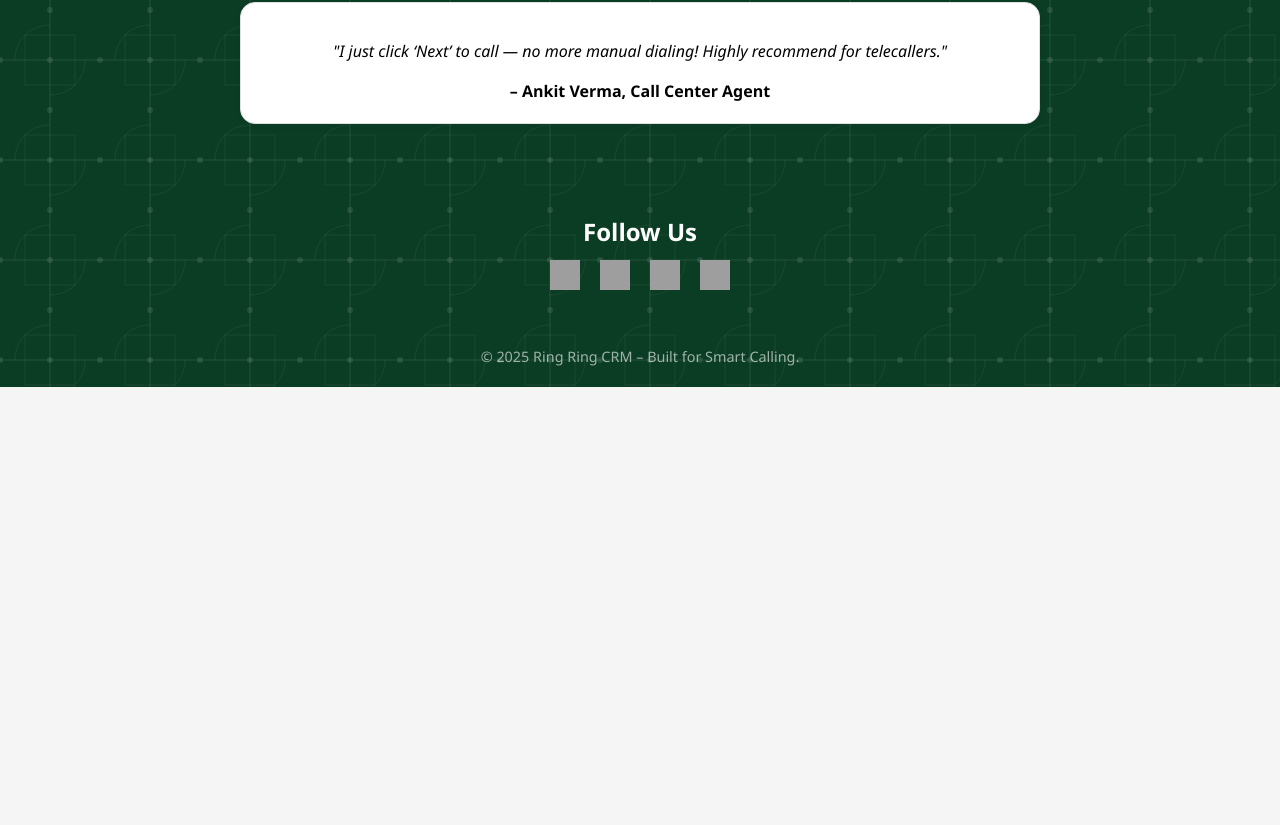
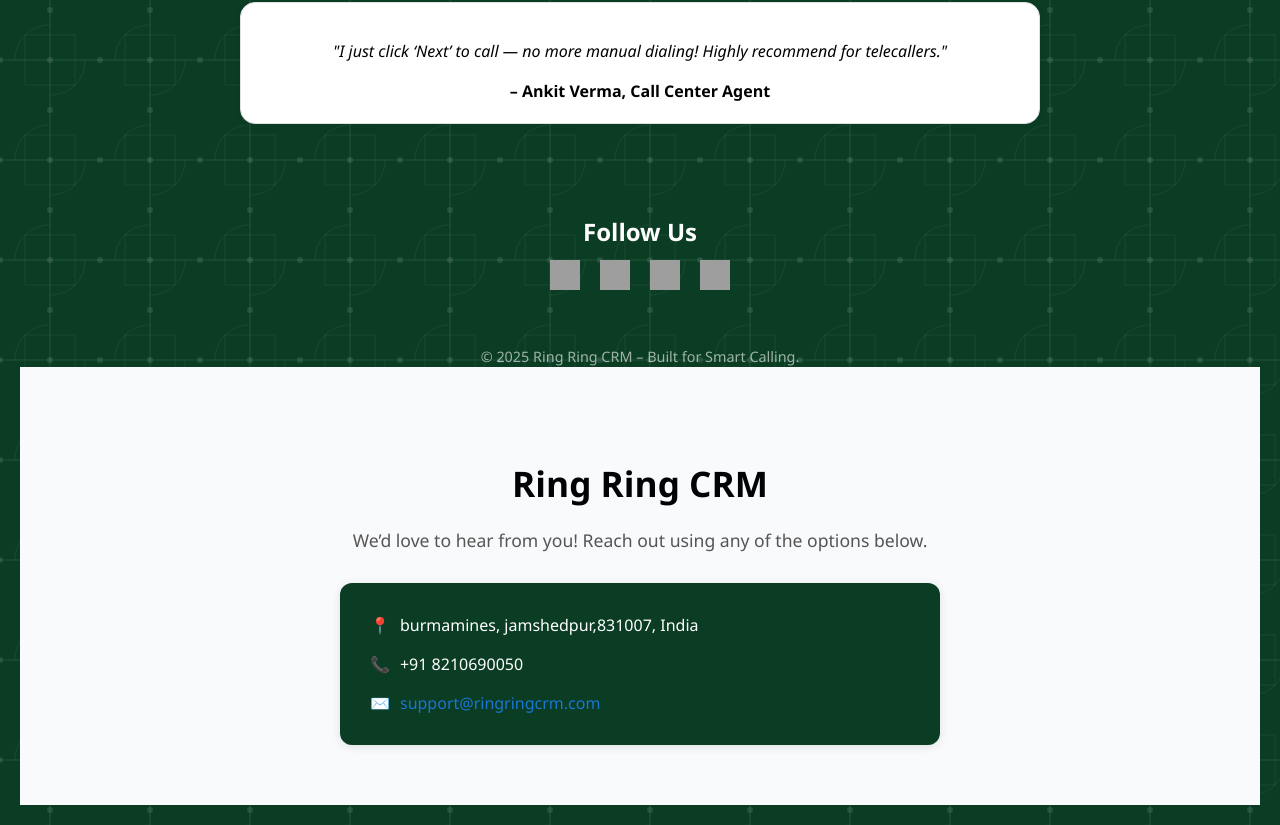
Before and after one commit to Rishav01-jpg/RingRingCrm, a React (Create React App) app in the folder frontend/: page / in a window 1280 px wide. Shown: the part 2090-2915 px from the top of the page. Before the commit the page ends 2477 px from the top, so only its background shows below. Built offline with nearby package versions, Linux system fonts and the light colour scheme; grey boxes are pictures that could not be loaded.

Commit message:
Added Contact section to Landing Page

```diff
--- a/frontend/src/pages/LandingPage.js
+++ b/frontend/src/pages/LandingPage.js
@@ -375,6 +375,61 @@
 
       {/* Book Demo Form Dialog */}
       <BookDemoForm open={demoFormOpen} onClose={() => setDemoFormOpen(false)} />
+      {/* Contact Section */}
+<section
+  style={{
+    backgroundColor: "#f9fafc",
+    padding: "60px 20px",
+    textAlign: "center",
+  }}
+>
+  <h2
+    style={{
+      fontSize: "2.2rem",
+      fontWeight: "bold",
+      color: "#000407ff",
+      marginBottom: "10px",
+    }}
+  >
+    Ring Ring CRM
+  </h2>
+  <p style={{ color: "#555", fontSize: "1.1rem", marginBottom: "30px" }}>
+    We’d love to hear from you! Reach out using any of the options below.
+  </p>
+
+  <div
+    style={{
+      maxWidth: "600px",
+      margin: "0 auto",
+      textAlign: "left",
+      background: "#0b3d24",
+      padding: "30px",
+      borderRadius: "12px",
+      boxShadow: "0 2px 10px rgba(0,0,0,0.1)",
+    }}
+  >
+    <div style={{ display: "flex", alignItems: "center", marginBottom: "15px" }}>
+      <span style={{ color: "#1976d2", marginRight: "10px" }}>📍</span>
+      <p style={{ margin: 0 }}>burmamines, jamshedpur,831007, India</p>
+    </div>
+
+    <div style={{ display: "flex", alignItems: "center", marginBottom: "15px" }}>
+      <span style={{ color: "#1976d2", marginRight: "10px" }}>📞</span>
+      <p style={{ margin: 0 }}>+91 8210690050</p>
+    </div>
+
+    <div style={{ display: "flex", alignItems: "center" }}>
+      <span style={{ color: "#1976d2", marginRight: "10px" }}>✉️</span>
+      <a
+        href="mailto:ringringcrm@gmail.com"
+        style={{ textDecoration: "none", color: "#1976d2" }}
+      >
+        support@ringringcrm.com
+      </a>
+    </div>
+  </div>
+</section>
+
     </div>
   );
 };
```
